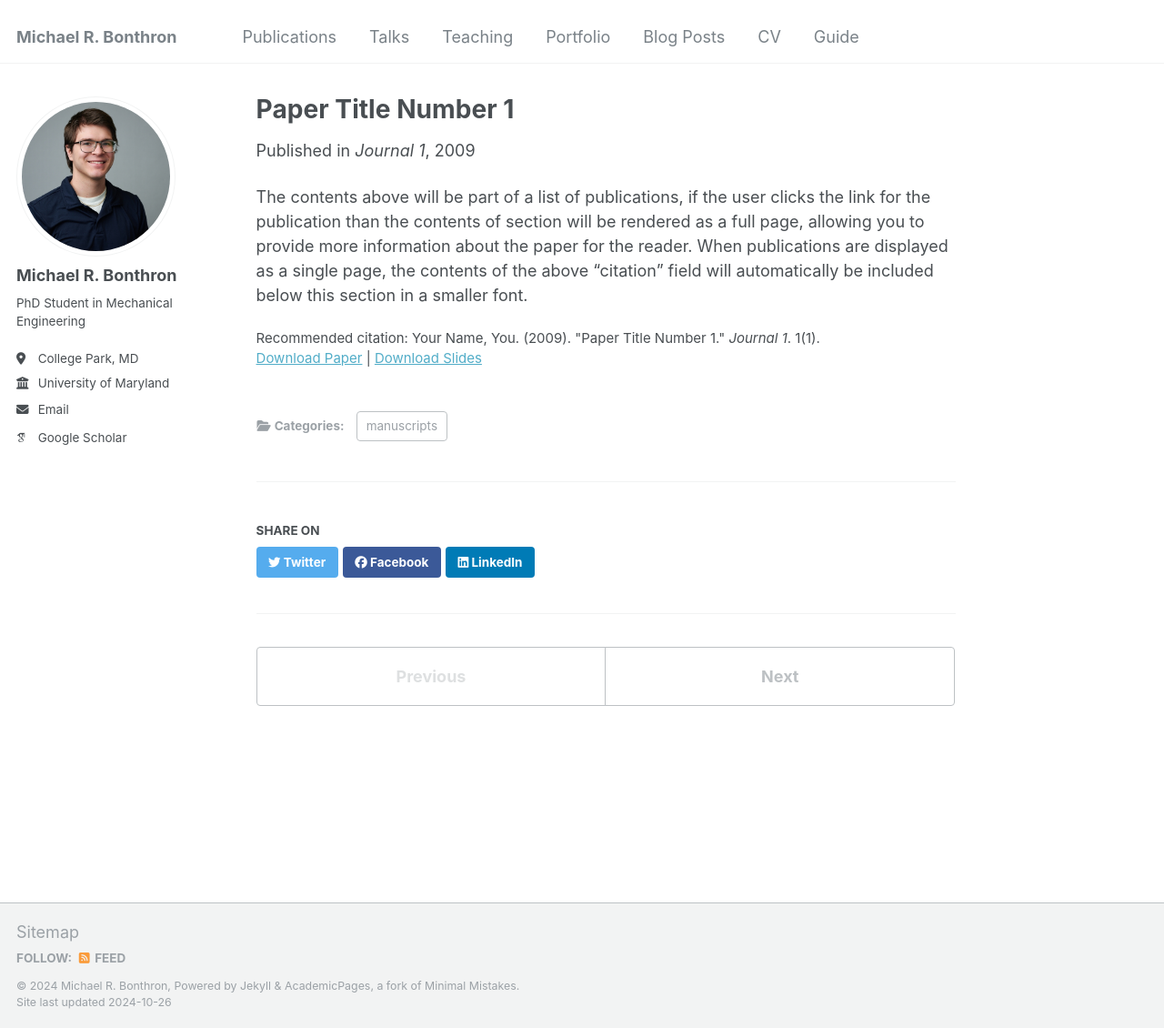
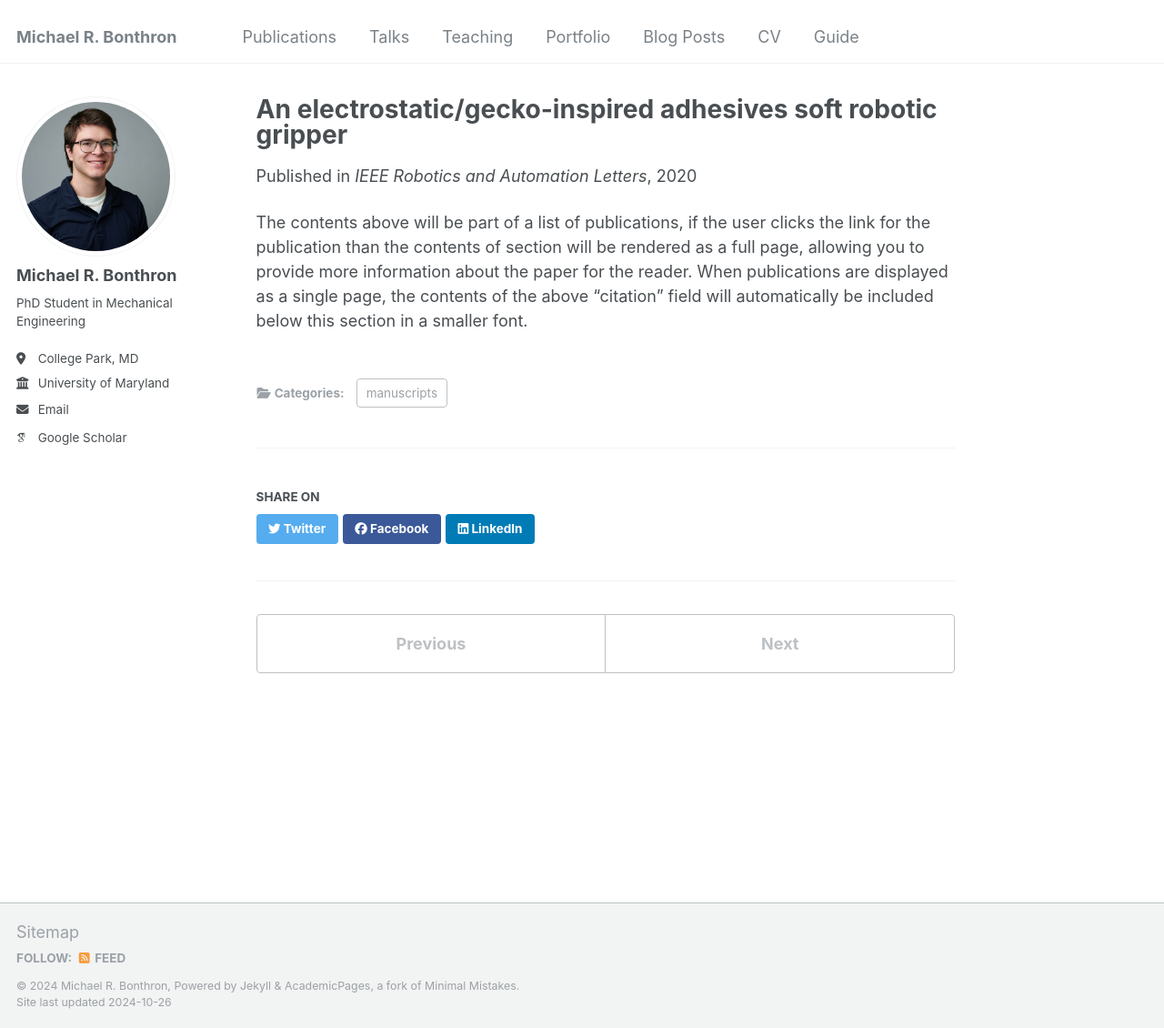
Before and after one commit to mbonthron/mbonthron.github.io, a Jekyll site: the page built from _publications/2009-10-01-paper-title-number-1.md, in a window 1280 px wide and 1130 px high. Shown: the whole window at 91% size. Built offline with Jekyll 4.4.1, drawn with Linux system fonts in a browser that asks for light colours; some web fonts are replaced.

Commit message:
Update 2009-10-01-paper-title-number-1.md

```diff
--- a/_publications/2009-10-01-paper-title-number-1.md
+++ b/_publications/2009-10-01-paper-title-number-1.md
@@ -1,14 +1,14 @@
 ---
-title: "Paper Title Number 1"
+title: "An electrostatic/gecko-inspired adhesives soft robotic gripper"
 collection: publications
 category: manuscripts
 permalink: /publication/2009-10-01-paper-title-number-1
 excerpt: 'This paper is about the number 1. The number 2 is left for future work.'
-date: 2009-10-01
-venue: 'Journal 1'
-slidesurl: 'http://academicpages.github.io/files/slides1.pdf'
-paperurl: 'http://academicpages.github.io/files/paper1.pdf'
-citation: 'Your Name, You. (2009). &quot;Paper Title Number 1.&quot; <i>Journal 1</i>. 1(1).'
+date: 2020-6-19
+venue: 'IEEE Robotics and Automation Letters'
+slidesurl: #'http://academicpages.github.io/files/slides1.pdf'
+paperurl: 'https://ieeexplore.ieee.org/abstract/document/9121670'
+citation: #'Your Name, You. (2009). &quot;Paper Title Number 1.&quot; <i>Journal 1</i>. 1(1).'
 ---
 
 The contents above will be part of a list of publications, if the user clicks the link for the publication than the contents of section will be rendered as a full page, allowing you to provide more information about the paper for the reader. When publications are displayed as a single page, the contents of the above "citation" field will automatically be included below this section in a smaller font.
```
